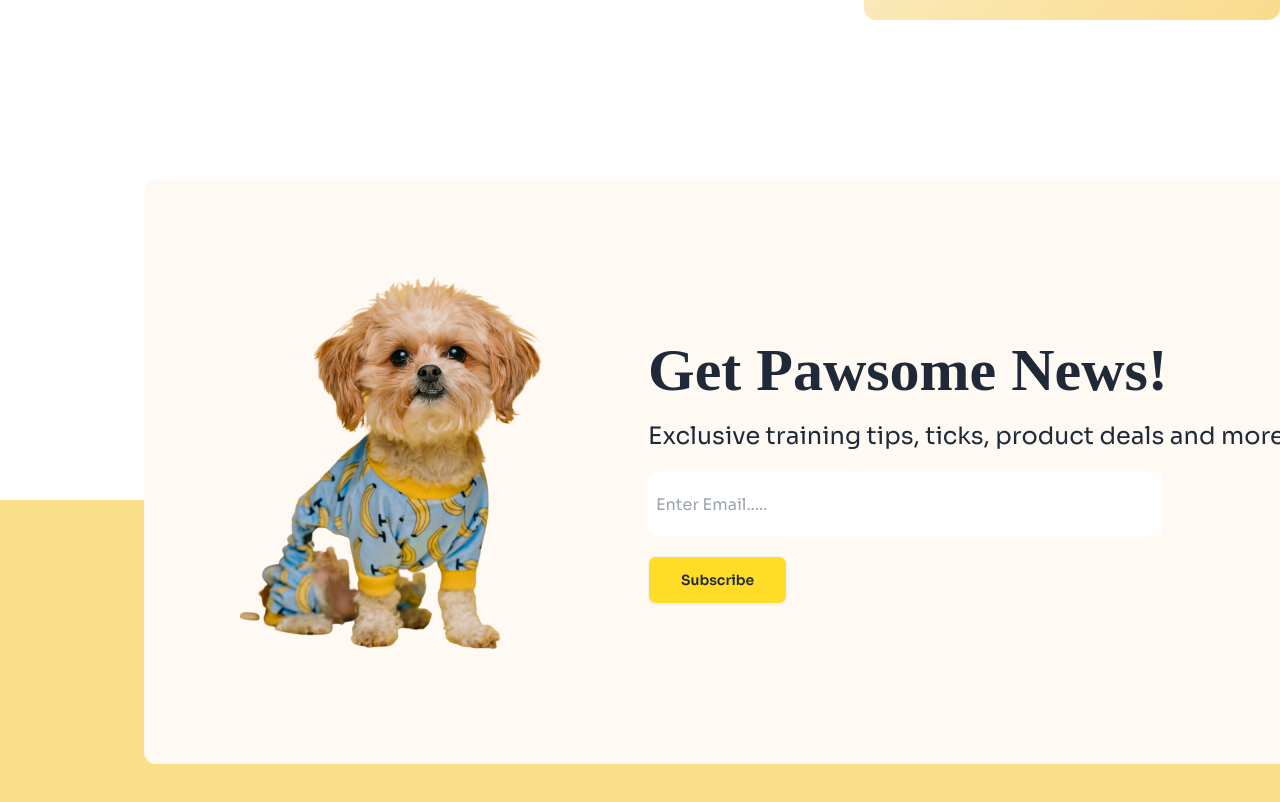
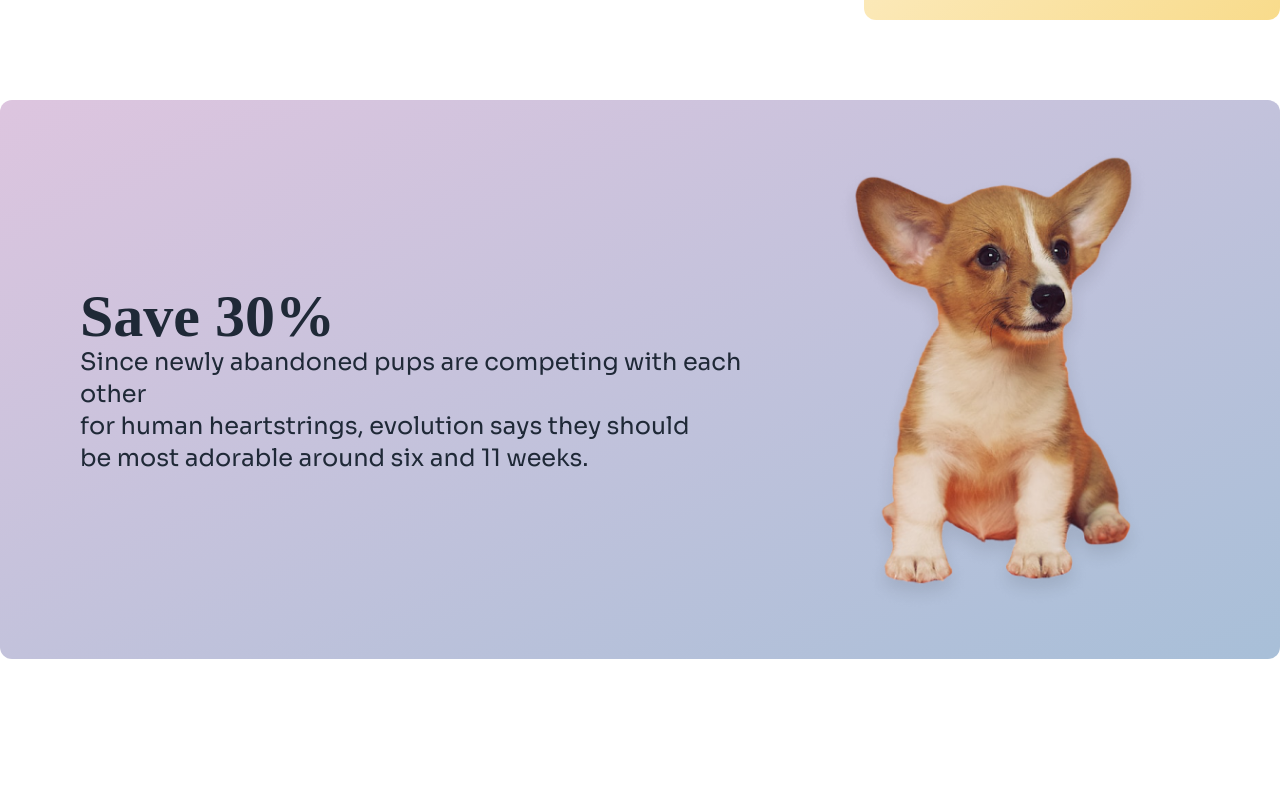
Before and after one commit to shanjidarahaman/pet-shop, a plain HTML site: page index.html in a window 1280 px wide. Shown: the part 2805-3607 px from the top of the page. Drawn offline with nearby package versions, Linux system fonts and the light colour scheme; a web font is replaced by a local one.

Commit message:
Update index.html

```diff
--- a/index.html
+++ b/index.html
@@ -455,6 +455,22 @@
             </div>
         </div>
     </section>
+
+    <section
+        class="container mx-4 mt-20 md:mx-auto flex flex-col md:flex-row items-center gap-5 p-8 md:px-20 rounded-xl bg-gradient-to-br from-[rgb(221,197,223)] to-[rgb(168,191,216)]">
+        <div>
+            <h1 class="text-2xl md:text-6xl font-adam font-bold">
+                Save 30%
+            </h1>
+            <h2 class="md:text-2xl">
+                Since newly abandoned pups are competing with each other<br> for human heartstrings, evolution says they
+                should<br> be most adorable around six and 11 weeks.
+            </h2>
+        </div>
+        <div>
+            <img src="c1-assets/cute-dog-mid.png" alt="">
+        </div>
+    </section>
     <!-- footer section -->
     <footer class="mt-[30rem] relative">
 
```
